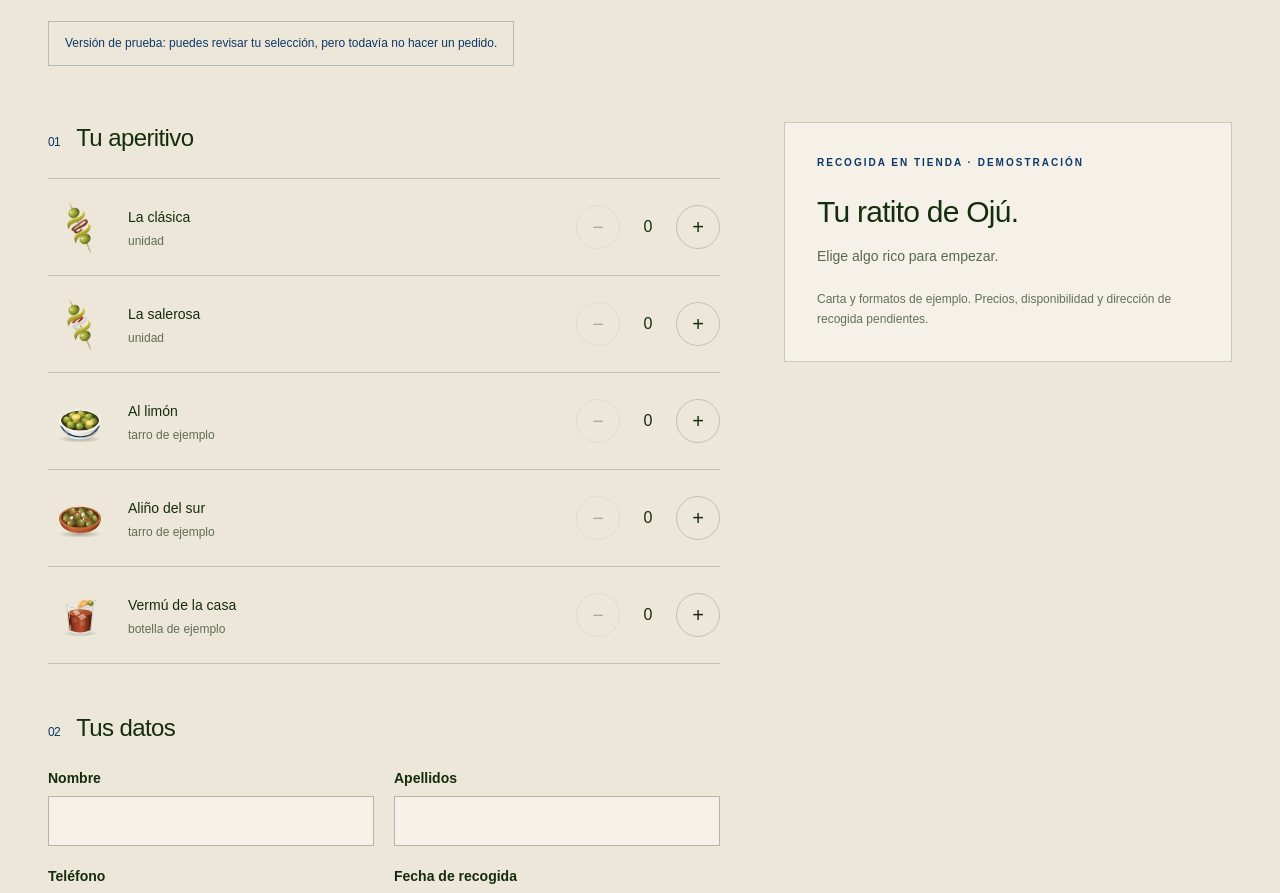
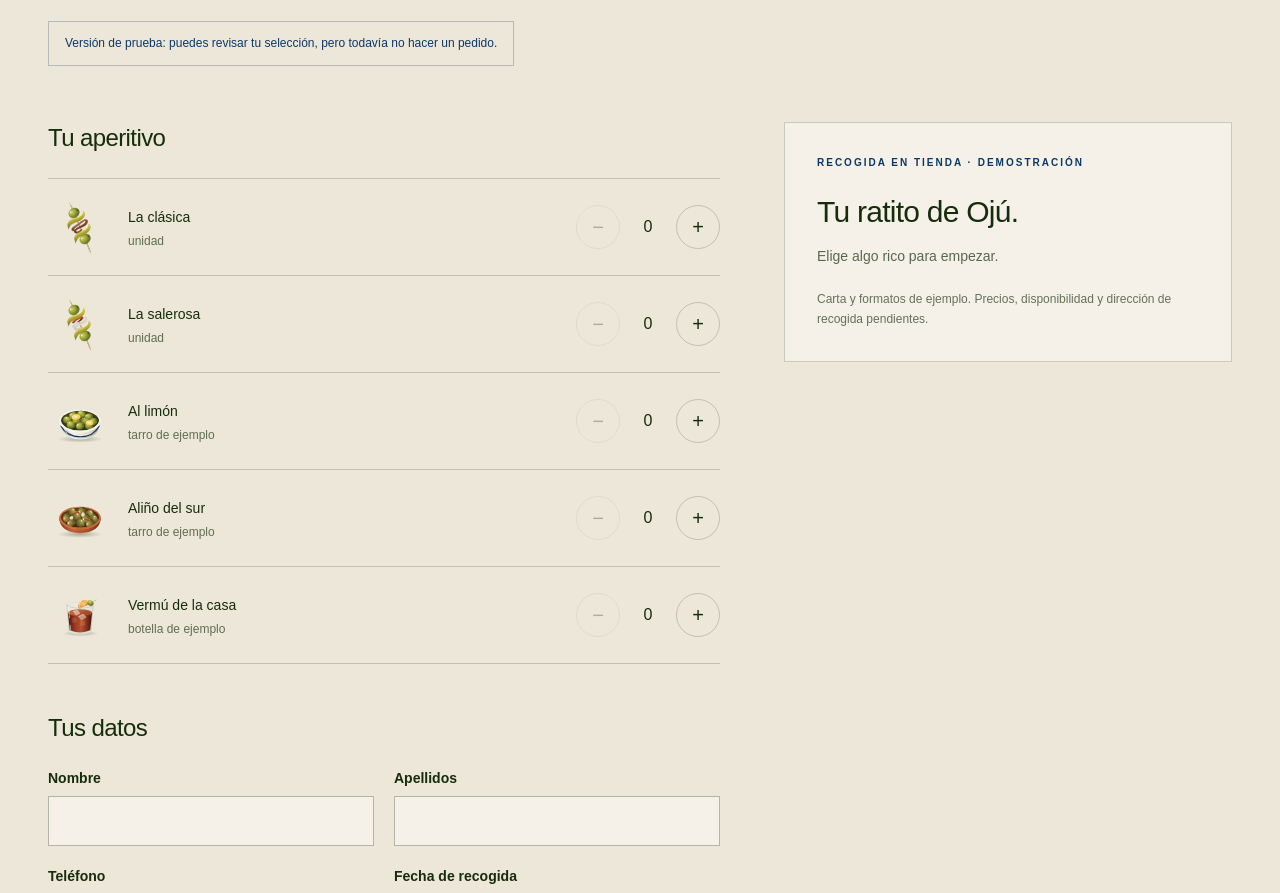
Before and after one commit to carlamartinr/oju_webpage, a Next.js app: page /reserva in a window 1280 px wide. Shown: the part 460-1353 px from the top of the page. Built offline with nearby package versions, Linux system fonts and the light colour scheme.

Commit message:
style: Remove step numbers from pickup form legends

```diff
--- a/features/reservations/pickup-form.tsx
+++ b/features/reservations/pickup-form.tsx
@@ -64,8 +64,7 @@ export function PickupForm() {
       >
         <fieldset className="min-w-0">
           <legend className="mb-6 font-display text-2xl tracking-tight">
-            <span className="mr-4 font-sans text-xs text-sea">01</span>Tu
-            aperitivo
+            Tu aperitivo
           </legend>
           <div className="border-t border-olive/20">
             {products.map((product) => (
@@ -146,7 +145,7 @@ export function PickupForm() {
         </fieldset>
         <fieldset className="mt-12 min-w-0">
           <legend className="mb-6 font-display text-2xl tracking-tight">
-            <span className="mr-4 font-sans text-xs text-sea">02</span>Tus datos
+            Tus datos
           </legend>
           <div className="grid gap-5 sm:grid-cols-2">
             <label className="text-sm font-semibold">
```
